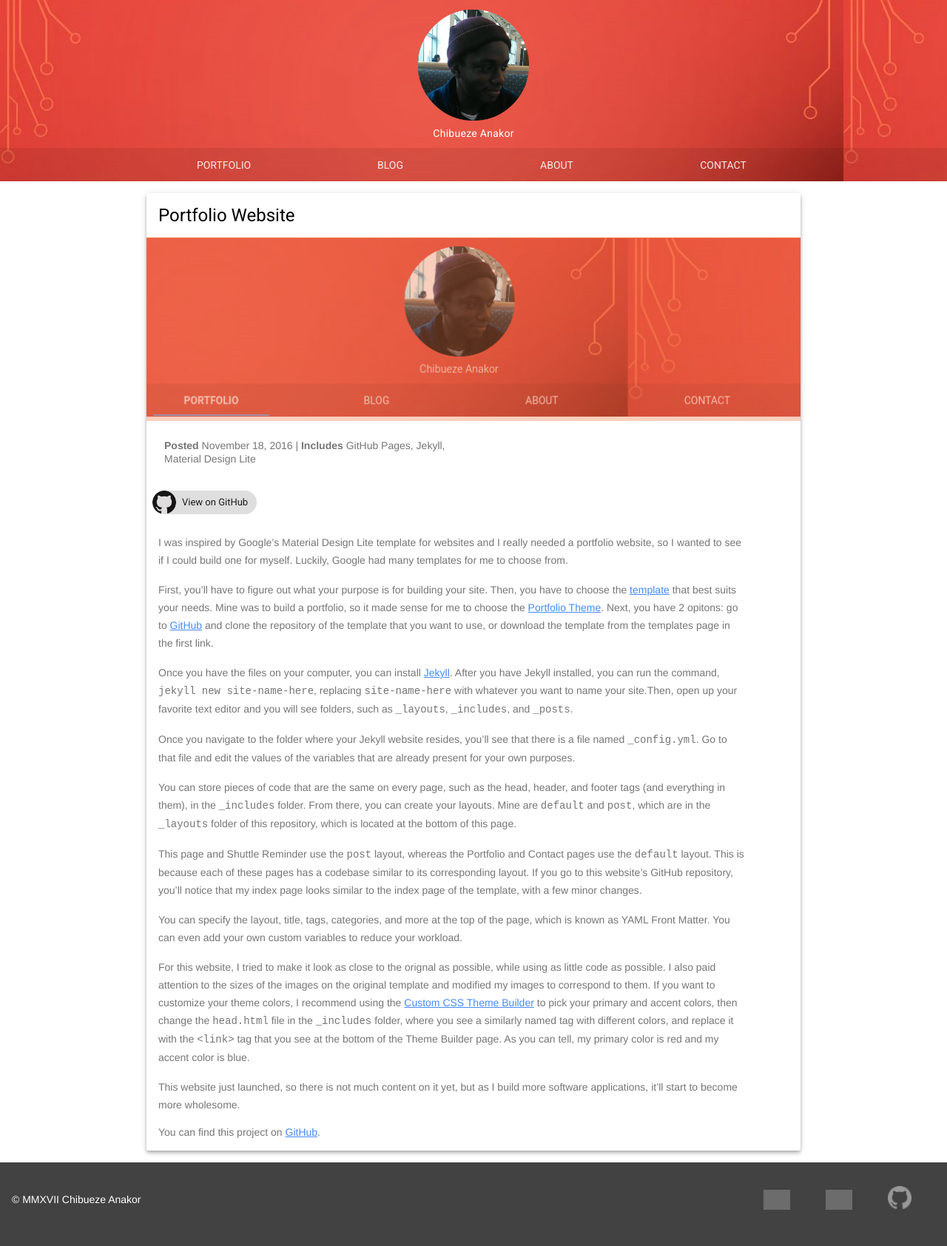
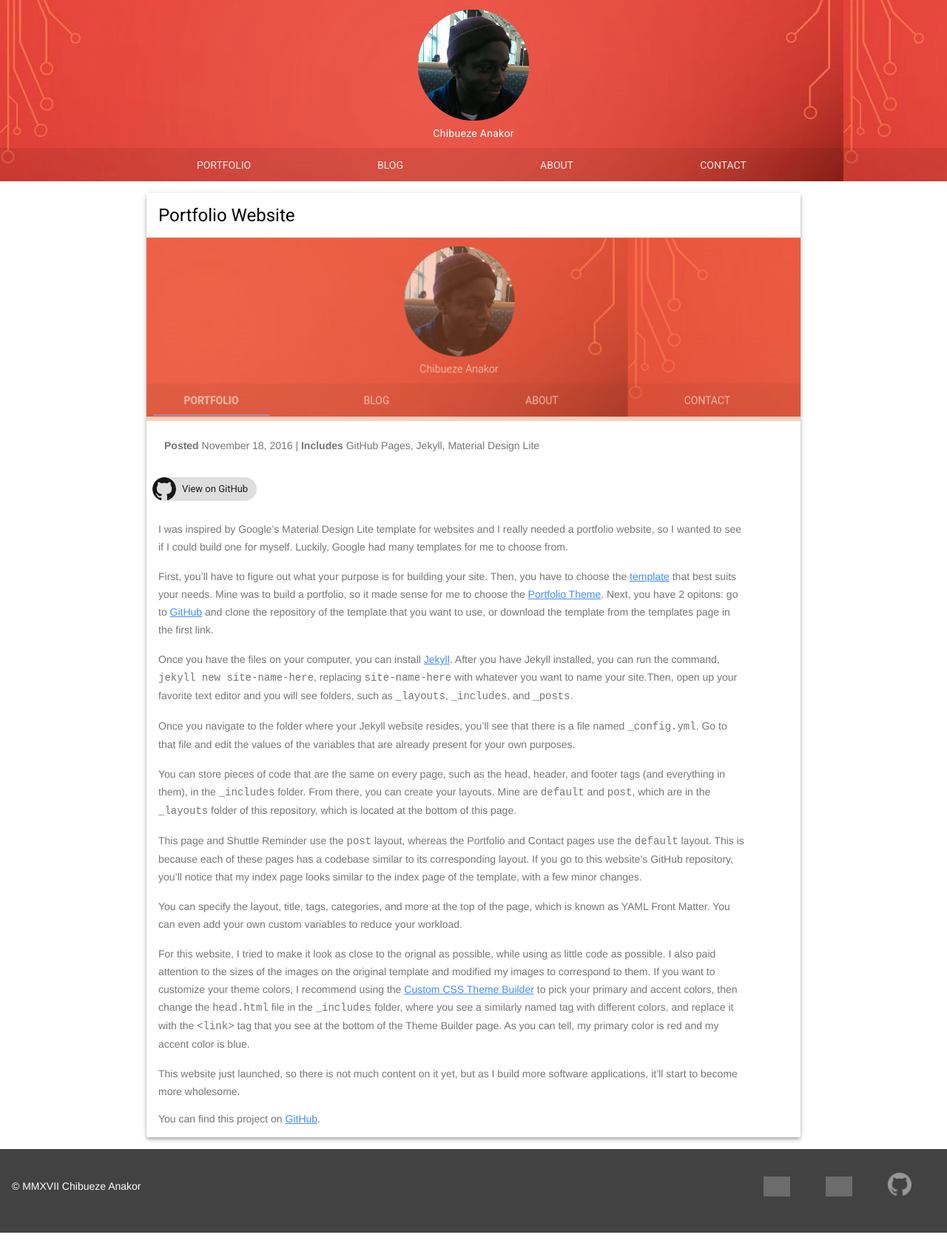
Before and after one commit to chibuezeanakor/chibuezeanakor.github.io, a Jekyll site: the page built from _posts/2016-11-18-portfolio-website.md, in a window 1280 px wide. Shown: the whole page at 74% size. Built offline with Jekyll 4.4.1, drawn with Linux system fonts in a browser that asks for light colours; nearby versions of some CDN libraries; grey boxes are pictures that could not be loaded.

Commit message:
Update post.html

```diff
--- a/_layouts/post.html
+++ b/_layouts/post.html
@@ -13,7 +13,7 @@
                     <div class="mdl-card__media">
                         <img class="article-image" src="{{ site.baseurl }}/images/{{ page.banner }}" border="0" alt="">
                     </div>
-                        <div class="mdl-cell mdl-cell--6-col mdl-card__supporting-text">
+                        <div class="mdl-cell mdl-cell--8-col mdl-card__supporting-text">
                             <strong>Posted</strong>
                             <span>{{ page.date | date: "%B %-d, %Y" }}</span> |
                             {% if page.tags.size > 0 %}
@@ -21,7 +21,7 @@
                             <span>{{ page.tags | sort | join: ", " }}</span>
                             {% endif %}
                         </div>
-                        <div class="mdl-cell mdl-cell--6-col">
+                        <div class="mdl-cell mdl-cell--4-col">
                             {% if page.categories contains 'projects' %}
                             <a href="https://github.com/{{ site.github_username }}/{{ page.github_repo }}">
                                 <span class="mdl-chip mdl-chip--contact">
```
